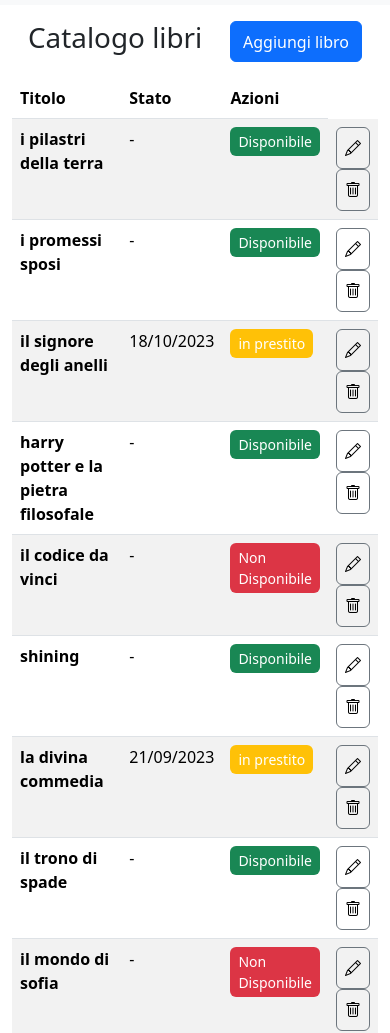
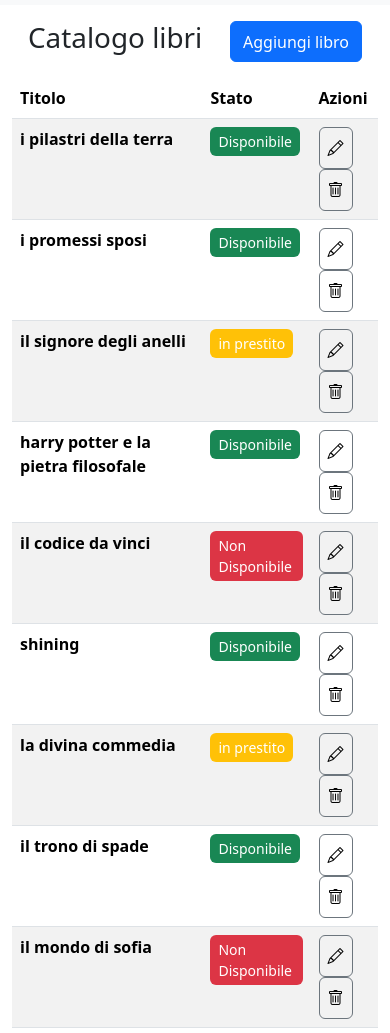
Before and after one commit to Marco-Venerando/html-css-bootstrap-dashboard, a plain HTML site: page index.html in a window 390 px wide. Shown: the part 61-1094 px from the top of the page. Drawn offline with nearby package versions, Linux system fonts and the light colour scheme.

Commit message:
correzione d-none alla tabella

```diff
--- a/index.html
+++ b/index.html
@@ -97,7 +97,9 @@
             <thead>
               <tr>
                 <th class="col-6">Titolo</th>
-                <th class="col-2 d-none d-md-table">Data prestito</th>
+                <th class="col-2 d-none d-md-table-cell" scope="col">
+                  Data prestito
+                </th>
                 <th class="col-2">Stato</th>
                 <th class="col-2">Azioni</th>
               </tr>
@@ -105,7 +107,7 @@
             <tbody>
               <tr>
                 <th scope="row">i pilastri della terra</th>
-                <td>-</td>
+                <td class="d-none d-md-table-cell">-</td>
                 <td>
                   <div
                     class="bg-success text-white rounded px-2 py-1 small d-inline-block"
@@ -130,7 +132,7 @@
 
               <tr>
                 <th scope="row">i promessi sposi</th>
-                <td>-</td>
+                <td class="d-none d-md-table-cell">-</td>
                 <td>
                   <div
                     class="bg-success text-white rounded px-2 py-1 small d-inline-block"
@@ -155,7 +157,7 @@
 
               <tr>
                 <th scope="row">il signore degli anelli</th>
-                <td>18/10/2023</td>
+                <td class="d-none d-md-table-cell">18/10/2023</td>
                 <td>
                   <div
                     class="bg-warning text-white rounded px-2 py-1 small d-inline-block"
@@ -180,7 +182,7 @@
 
               <tr>
                 <th scope="row">harry potter e la pietra filosofale</th>
-                <td>-</td>
+                <td class="d-none d-md-table-cell">-</td>
                 <td>
                   <div
                     class="bg-success text-white rounded px-2 py-1 small d-inline-block"
@@ -205,7 +207,7 @@
 
               <tr>
                 <th scope="row">il codice da vinci</th>
-                <td>-</td>
+                <td class="d-none d-md-table-cell">-</td>
                 <td>
                   <div
                     class="bg-danger text-white rounded px-2 py-1 small d-inline-block"
@@ -230,7 +232,7 @@
 
               <tr>
                 <th scope="row">shining</th>
-                <td>-</td>
+                <td class="d-none d-md-table-cell">-</td>
                 <td>
                   <div
                     class="bg-success text-white rounded px-2 py-1 small d-inline-block"
@@ -255,7 +257,7 @@
 
               <tr>
                 <th scope="row">la divina commedia</th>
-                <td>21/09/2023</td>
+                <td class="d-none d-md-table-cell">21/09/2023</td>
                 <td>
                   <div
                     class="bg-warning text-white rounded px-2 py-1 small d-inline-block"
@@ -280,7 +282,7 @@
 
               <tr>
                 <th scope="row">il trono di spade</th>
-                <td>-</td>
+                <td class="d-none d-md-table-cell">-</td>
                 <td>
                   <div
                     class="bg-success text-white rounded px-2 py-1 small d-inline-block"
@@ -305,7 +307,7 @@
 
               <tr>
                 <th scope="row">il mondo di sofia</th>
-                <td>-</td>
+                <td class="d-none d-md-table-cell">-</td>
                 <td>
                   <div
                     class="bg-danger text-white rounded px-2 py-1 small d-inline-block"
@@ -330,7 +332,7 @@
 
               <tr>
                 <th scope="row">le cronache di narnia</th>
-                <td>25/07/2023</td>
+                <td class="d-none d-md-table-cell">25/07/2023</td>
                 <td>
                   <div
                     class="bg-warning text-white rounded px-2 py-1 small d-inline-block"
@@ -355,7 +357,7 @@
 
               <tr>
                 <th scope="row">il piccolo principe</th>
-                <td>-</td>
+                <td class="d-none d-md-table-cell">-</td>
                 <td>
                   <div
                     class="bg-success text-white rounded px-2 py-1 small d-inline-block"
@@ -380,7 +382,7 @@
 
               <tr>
                 <th scope="row">la storia infinita</th>
-                <td>-</td>
+                <td class="d-none d-md-table-cell">-</td>
                 <td>
                   <div
                     class="bg-success text-white rounded px-2 py-1 small d-inline-block"
```
